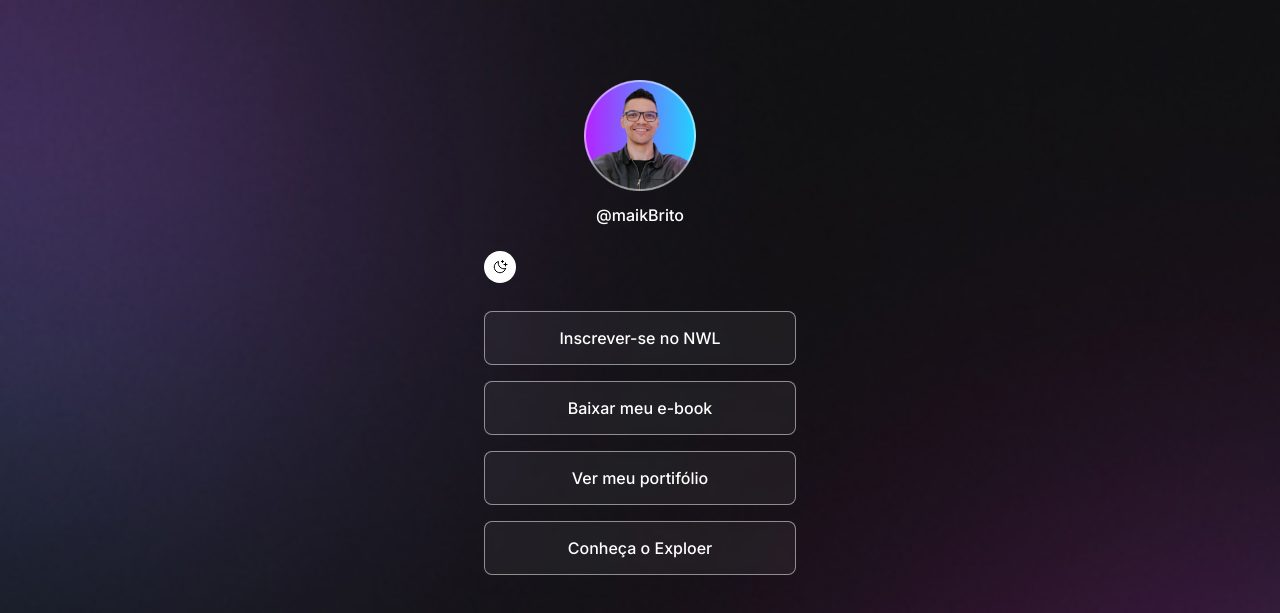
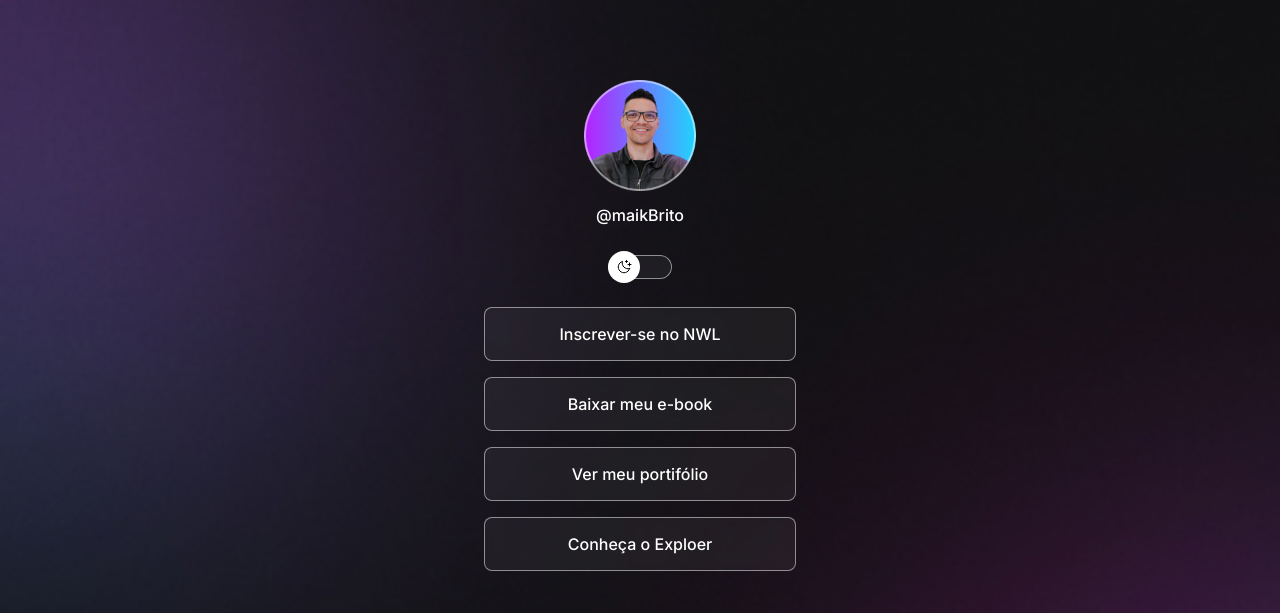
Before and after one commit to IagoPereira05/Discovery, a plain HTML site: page index.html in a window 1280 px wide. Shown: the top 613 px of the page. Drawn offline with nearby package versions, Linux system fonts and the light colour scheme.

Commit message:
CSS Finalizado

```diff
--- a/index.html
+++ b/index.html
@@ -1,5 +1,5 @@
 <!DOCTYPE html>
-<html lang="pt-br" class="">
+<html lang="pt-br" class="ligh">
 <head>
     <link rel="preconnect" href="https://fonts.googleapis.com">
     <link rel="preconnect" href="https://fonts.gstatic.com" crossorigin>
--- a/style.css
+++ b/style.css
@@ -52,16 +52,36 @@ body * {
    margin-top: 8px;
 
 }
-
-#switch button{
+#switch{
+    width:64px;
+    position: relative;
+    margin: 4px auto;
+}
+#switch button  {
      width: 32px;
      height: 32px;
      background: white var(--switch-bg-url) no-repeat center;
      border:0;
      border-radius: 50%;
-
-
-
+     position: absolute;
+     top:50%;
+     left: 0;
+     z-index: 1;
+     transform: translateY(-50%);
+}
+#switch span {
+    display: block;
+    width:64px;
+    height:24px;
+    background: var(--surface-color);
+    border: 1px solid var(--stroke-color);
+    backdrop-filter: blur(4px);
+    --webkit-backdrop-filter:blur(4px);
+    border-radius: 9999px;
+}
+.light #switch button{
+    right: 0;
+    left: initial;
 }
 ul{
     list-style: none;
```
